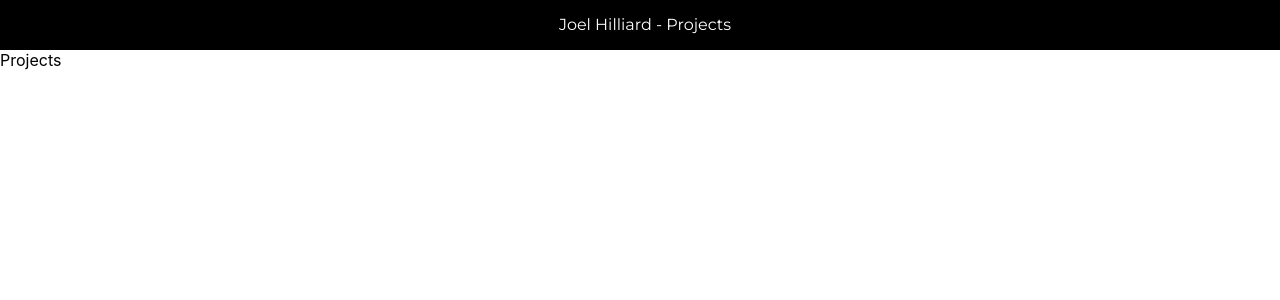
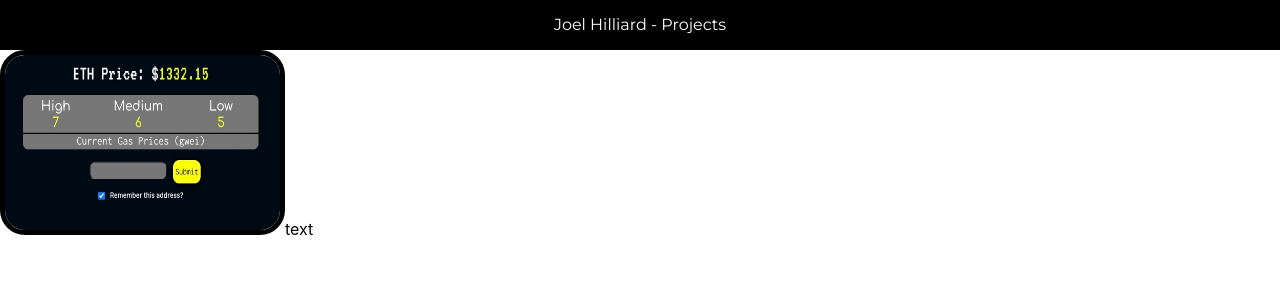
Before and after one commit to JoelAHilliard/personal-site, a React (Create React App) app: page /projects in a window 1280 px wide. Shown: the top 300 px of the page. Built offline with nearby package versions, Linux system fonts and the light colour scheme.

Commit message:
Added project and projects components

```diff
--- a/src/App.js
+++ b/src/App.js
@@ -1,54 +1,16 @@
-import React, { useForm,useEffect, useRef, useState, useHistory } from 'react';
+import React from 'react';
 import styled from 'styled-components';
-import AboutMe from './components/AboutMe';
-import {
-  BrowserRouter,
-  Routes,
-  Route,
-  Link,
-} from "react-router-dom";
-import Projects from './components/Projects';
+import NavBar from './components/NavBar';
 
-const Bar = styled.div `
-    text-align: left;
-    padding: 5px;
-    background:black;
-    height: 40px;
-    width: 100%;
-    display: flex;
-    flex-flow:row;
-    justify-content:center;
-    color:white;
-    line-height:0.5;
+const Wrapper = styled.div`
+  margin:auto;
+  display:block;
 `
-const Text = styled.p`
-font-family: 'Montserrat', sans-serif;
-;
-`
-function NavBar() {
-
-    return(
-      <div>
-          <BrowserRouter>
-
-          <Bar>
-              <Text><Link style={{ textDecoration: 'none',color:'white' }} to="/">Joel Hilliard</Link> -&nbsp;</Text>
-              <Text><Link style={{ textDecoration: 'none',color:'white' }} to="/projects">Projects</Link></Text>
-          </Bar>
-            <Routes>
-              <Route exact path="/" element={<AboutMe/>} />
-              <Route exact path="/projects" element={<Projects/>} />
-            </Routes>
-          </BrowserRouter>
-        </div>
-    )
-}
 function App() {
-
   return (
-    <div>
-      {NavBar()}
-    </div>
+    <Wrapper>
+      <NavBar/>
+    </Wrapper>
   );
 }
 
--- a/src/components/AboutMe.js
+++ b/src/components/AboutMe.js
@@ -8,13 +8,14 @@ const Selfie = styled.img`
 width: 200px;
 height: 250px;
 border: 2px solid black;
+margin-top:20px;
 `
 const Wrapper = styled.div`
 display: flex;
 flex-flow:column;
 align-items:center;
 justify-content:center;
-height: 50vh;
+
 `
 const LinkBox = styled.div`
     display:flex;
--- /dev/null
+++ b/src/components/NavBar.js
@@ -0,0 +1,43 @@
+import React from 'react';
+import styled from 'styled-components';
+import AboutMe from '../components/AboutMe.js';
+import Projects from '../components/Projects.js';
+import {
+    BrowserRouter,
+    Routes,
+    Route,
+    Link,
+  } from "react-router-dom";
+  const Bar = styled.div `
+    text-align: left;
+    padding: 5px;
+    background:black;
+    height: 40px;
+    display: flex;
+    flex-flow:row;
+    justify-content:center;
+    color:white;
+    line-height:0.5;
+`
+const Text = styled.p`
+font-family: 'Montserrat', sans-serif;
+;
+`
+function NavBar() {
+    return(
+      <div>
+          <BrowserRouter>
+
+          <Bar>
+              <Text><Link style={{ textDecoration: 'none',color:'white' }} to="/">Joel Hilliard</Link> -&nbsp;</Text>
+              <Text><Link style={{ textDecoration: 'none',color:'white' }} to="/projects">Projects</Link></Text>
+          </Bar>
+            <Routes>
+              <Route exact path="/" element={<AboutMe/>} />
+              <Route exact path="/projects" element={<Projects/>} />
+            </Routes>
+          </BrowserRouter>
+        </div>
+    )
+}
+export default NavBar;
--- /dev/null
+++ b/src/components/Project.js
@@ -0,0 +1,23 @@
+import React from 'react';
+import styled from 'styled-components';
+
+const Wrapper = styled.div`
+
+`
+const Image = styled.img`
+    border: 5px solid black;
+    height: 175px;
+    width: 275px;
+    border-radius:25px;
+`
+
+function Project(props) {
+    return(
+        <Wrapper>
+            <Image src={props.img}/>
+            text
+        </Wrapper>
+    )
+}
+
+export default Project;
--- a/src/components/Projects.js
+++ b/src/components/Projects.js
@@ -1,10 +1,15 @@
-import React, { useForm,useEffect, useRef, useState } from 'react';
+import React from 'react';
 import styled from 'styled-components';
+import Project from './Project.js'
+import ETHFeesImg from '../images/ETHFees.jpg'
+const ProjectHolder = styled.div`
+
+`
 function Projects() {
     return(
-        <div>
-            Projects
-        </div>
+        <ProjectHolder>
+            <Project name = "ETH Fees" img = {ETHFeesImg}/>
+        </ProjectHolder>
     )
 }
 export default Projects;
```
Also changed, not shown: src/images/ETHFees.jpg (added).
